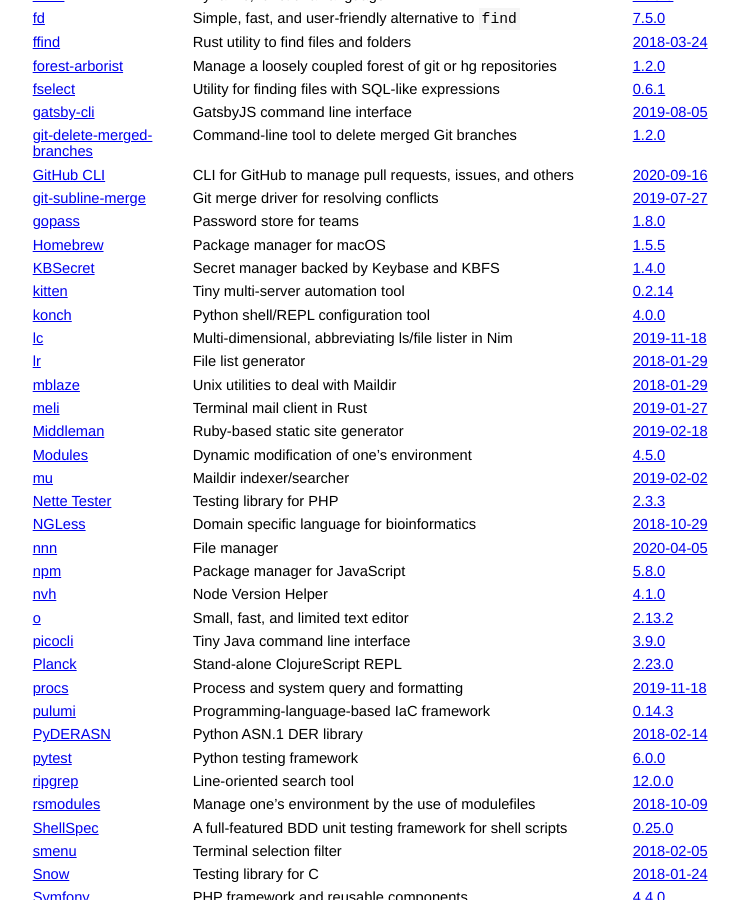
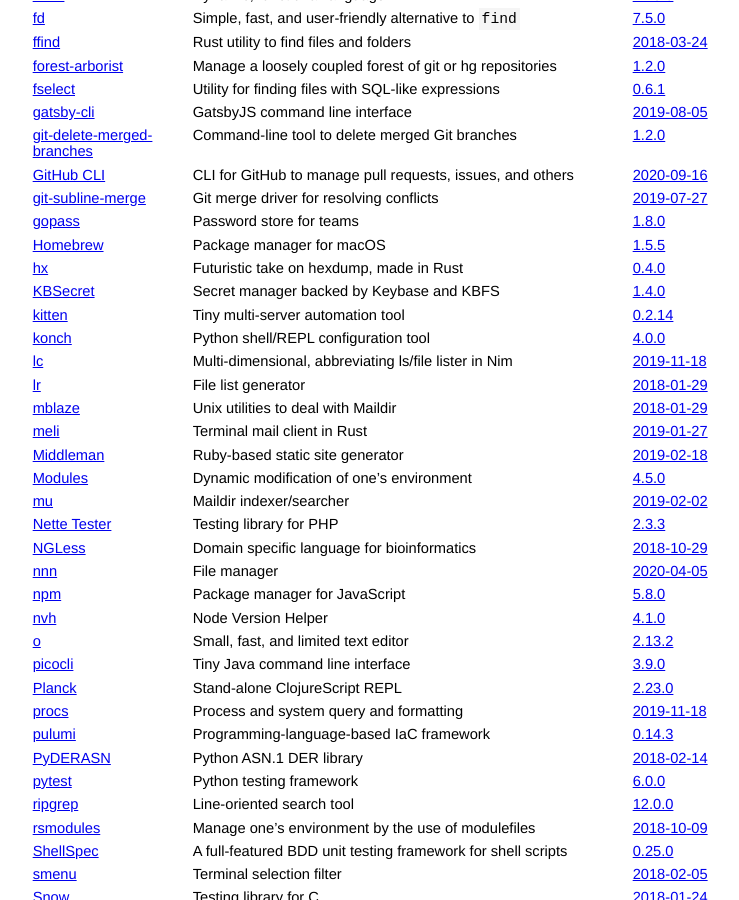
Before and after one commit to jcs/no_color, a Jekyll site: the page built from index.md, in a window 1280 px wide and 900 px high, scrolled down 1363 px. Shown: the whole window, without its empty margins (211-950 px from the left). Built offline with Jekyll 4.4.1, drawn with Linux system fonts in a browser that asks for light colours; our own code applies the rules of GitHub Pages for plain Markdown files.

Commit message:
Add hx to directly supporting software list (#100)

```diff
--- a/index.md
+++ b/index.md
@@ -88,6 +88,7 @@ color via `NO_COLOR`.
 | [git-subline-merge](https://github.com/paulaltin/git-subline-merge) | Git merge driver for resolving conflicts | [2019-07-27](https://github.com/paulaltin/git-subline-merge/commit/d8f738a62f96dfdf315511cece7c93526e48baef) |
 | [gopass](https://github.com/gopasspw/gopass) | Password store for teams | [1.8.0](https://github.com/gopasspw/gopass/releases/tag/v1.8.0) |
 | [Homebrew](https://brew.sh/) | Package manager for macOS | [1.5.5](https://github.com/Homebrew/brew/releases/tag/1.5.5) |
+| [hx](https://github.com/sitkevij/hex) | Futuristic take on hexdump, made in Rust | [0.4.0](https://github.com/sitkevij/hex/releases/tag/v0.4.0) |
 | [KBSecret](https://kbsecret.github.io/) | Secret manager backed by Keybase and KBFS | [1.4.0](https://github.com/kbsecret/kbsecret/commit/d5296054d979a1b1ce07c1be78d56d3d29b62384) |
 | [kitten](https://github.com/hoffa/kitten) | Tiny multi-server automation tool | [0.2.14](https://github.com/hoffa/kitten/commit/88cb015f4ae021a1c00bfc4dc9506a8e14e51bb4) |
 | [konch](https://github.com/sloria/konch) | Python shell/REPL configuration tool | [4.0.0](https://github.com/sloria/konch/blob/master/CHANGELOG.rst#400-2019-01-19) |
```
